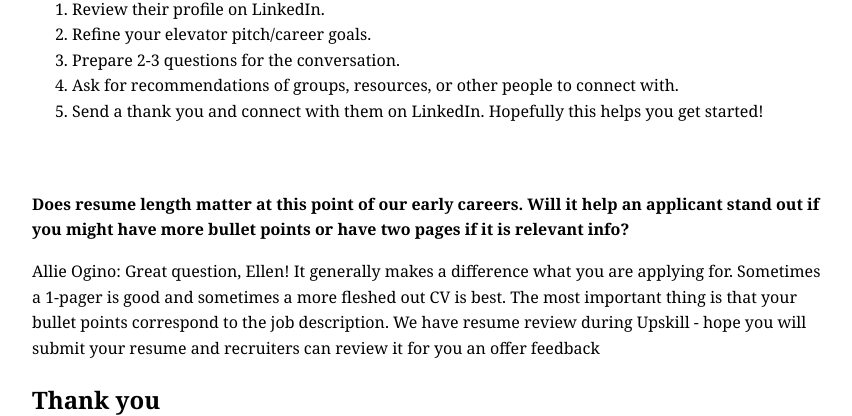
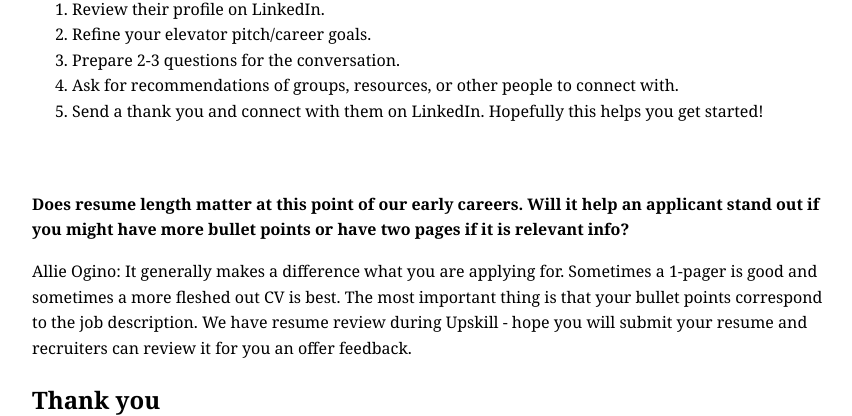
Before and after one commit to CaptainSapphire/PH-s-Blog, a Jekyll site: the page built from _posts/2026-02-18-Fireside-chat.md, in a window 1280 px wide and 900 px high, scrolled down 2382 px, cut to the strip 0-416 px from the top of the window. Shown: the whole strip, without its empty margins (208-1060 px from the left). Built offline with Jekyll 4.4.1, drawn with Linux system fonts in a browser that asks for light colours; our own code applies the rules of GitHub Pages for plain Markdown files.

Commit message:
Edit Allie Ogino's response on resume length
Revised Allie Ogino's response for clarity and conciseness.

```diff
--- a/_posts/2026-02-18-Fireside-chat.md
+++ b/_posts/2026-02-18-Fireside-chat.md
@@ -51,8 +51,7 @@ Allie Ogino:
 **Does resume length matter at this point of our early careers. Will it help an applicant stand out if you might have more bullet points or have two pages if it is relevant info?**
 <br>
 
-Allie Ogino:
-Great question, Ellen! It generally makes a difference what you are applying for. Sometimes a 1-pager is good and sometimes a more fleshed out CV is best. The most important thing is that your bullet points correspond to the job description. We have resume review during Upskill - hope you will submit your resume and recruiters can review it for you an offer feedback
+Allie Ogino: It generally makes a difference what you are applying for. Sometimes a 1-pager is good and sometimes a more fleshed out CV is best. The most important thing is that your bullet points correspond to the job description. We have resume review during Upskill - hope you will submit your resume and recruiters can review it for you an offer feedback.
 
 ## Thank you
 Thank you for having me speak! It was a wonderful opportunity and I can't wait to continue learning with the Girls Who Code Community. Thank you to Izzy Hasabella for working with me and the speech, and thank you for the larger team for being so welcoming.
```
